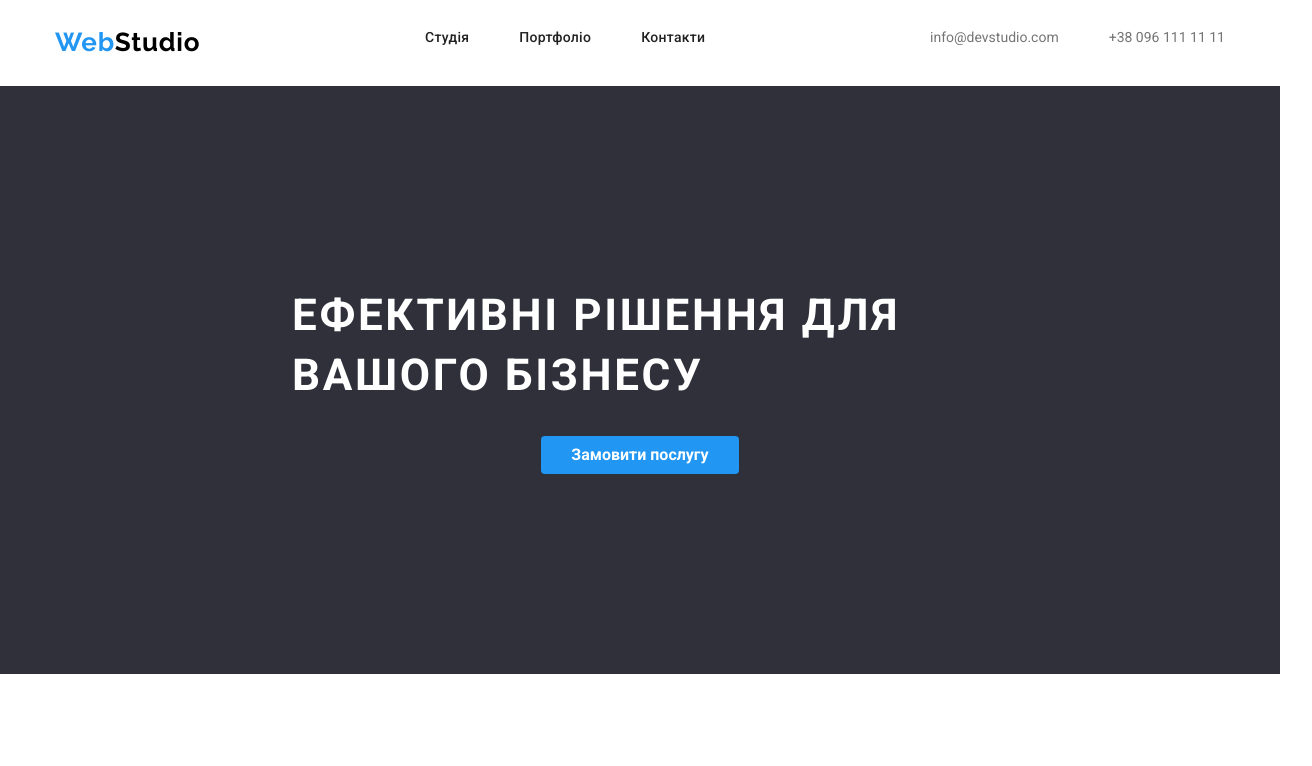
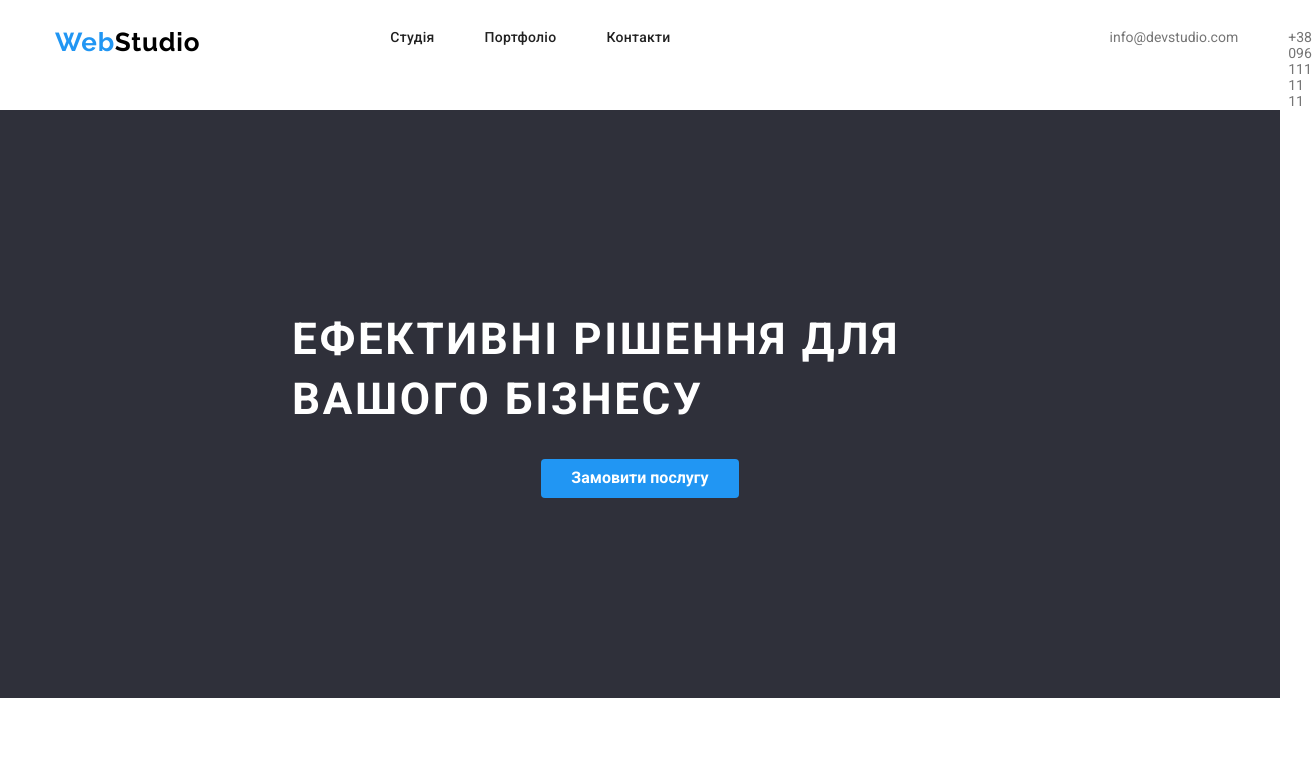
Before and after one commit to andrew111111111111/WebStudio-, a plain HTML site: page index.html in a window 1280 px wide. Shown: the top 766 px of the page, 1312 px wide, since content can reach past the window. Drawn offline with nearby package versions, Linux system fonts and the light colour scheme.

Commit message:
я не бужже зрозумів що потрібно зробити

```diff
--- a/src/css/style.css
+++ b/src/css/style.css
@@ -41,6 +41,7 @@ body {
   letter-spacing: 0.03em;
   padding-top: 25px;
   padding-bottom: 25px;
+  margin-right: 95px;
 }
 .logo-black {
   font-family: var(--font-secendary);
@@ -54,6 +55,7 @@ body {
   display: flex;
   gap: 50px;
   padding-top: 30px;
+  margin-right: 344px;
 }
 .nav-link {
   font-weight: 500;
```
